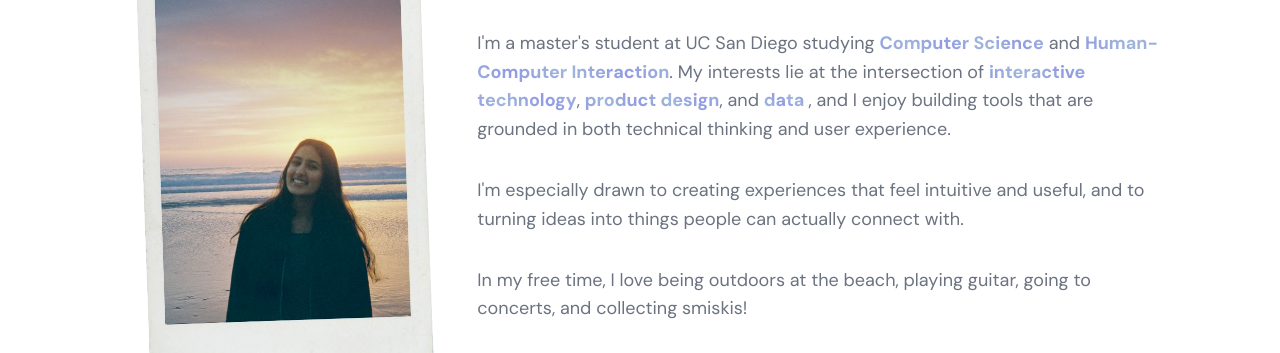
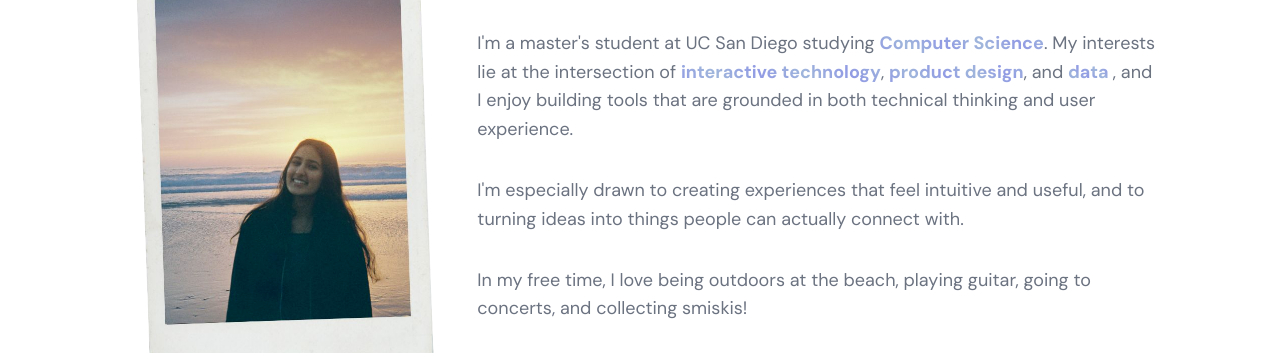
Before and after one commit to smraval/portfolio-v0, a plain HTML site: page about.html in a window 1280 px wide. Shown: the part 222-575 px from the top of the page. Drawn offline with Linux system fonts and the light colour scheme.

Commit message:
edit: bio

```diff
--- a/about.html
+++ b/about.html
@@ -159,7 +159,7 @@
         <h1><span class="gradient-text">hi, i'm shalini!</span></h1>
 
         <p>
-          I'm a master's student at UC San Diego studying <b>Computer Science</b> and <b>Human-Computer Interaction</b>. My interests lie at the intersection of <b>interactive technology</b>, <b>product design</b>, and <b>data </b>, and I enjoy building tools that are grounded in both technical thinking and user experience.
+          I'm a master's student at UC San Diego studying <b>Computer Science</b>. My interests lie at the intersection of <b>interactive technology</b>, <b>product design</b>, and <b>data </b>, and I enjoy building tools that are grounded in both technical thinking and user experience.
         </p>
 
         <p>
```
